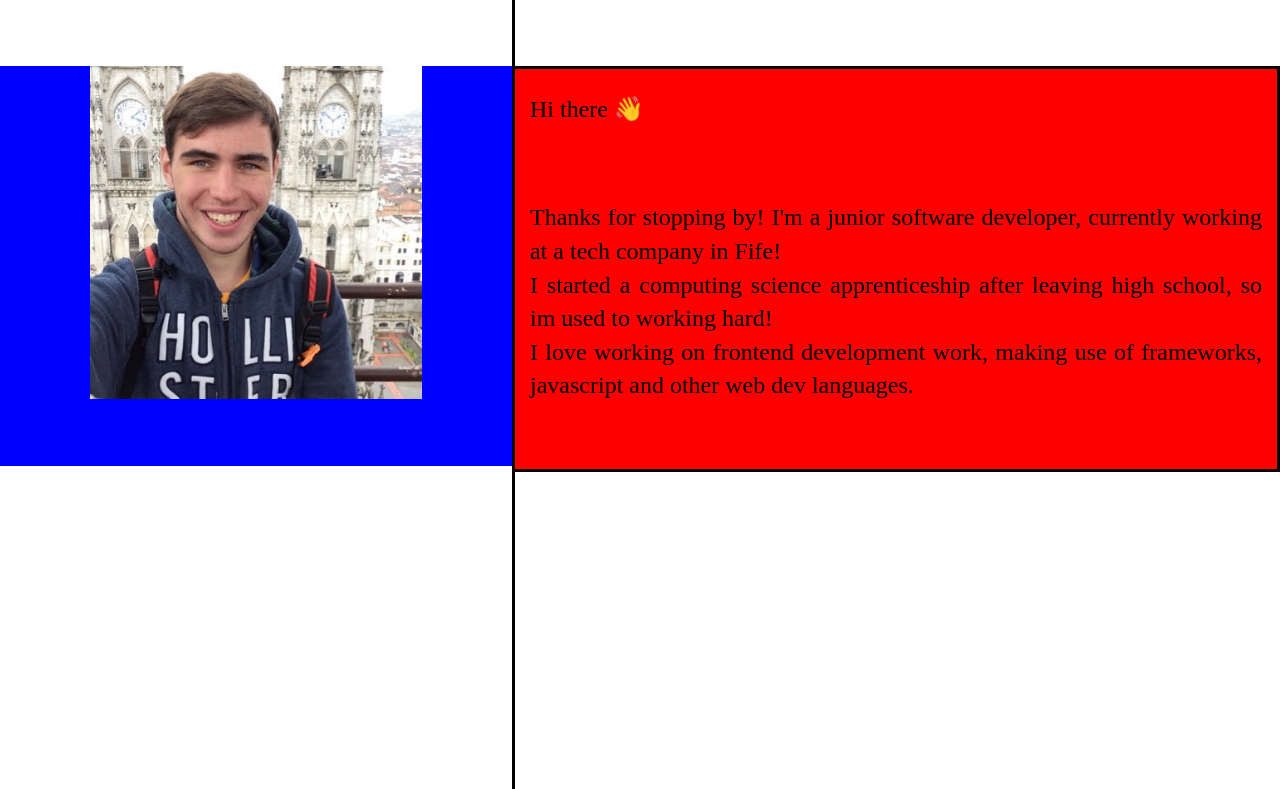
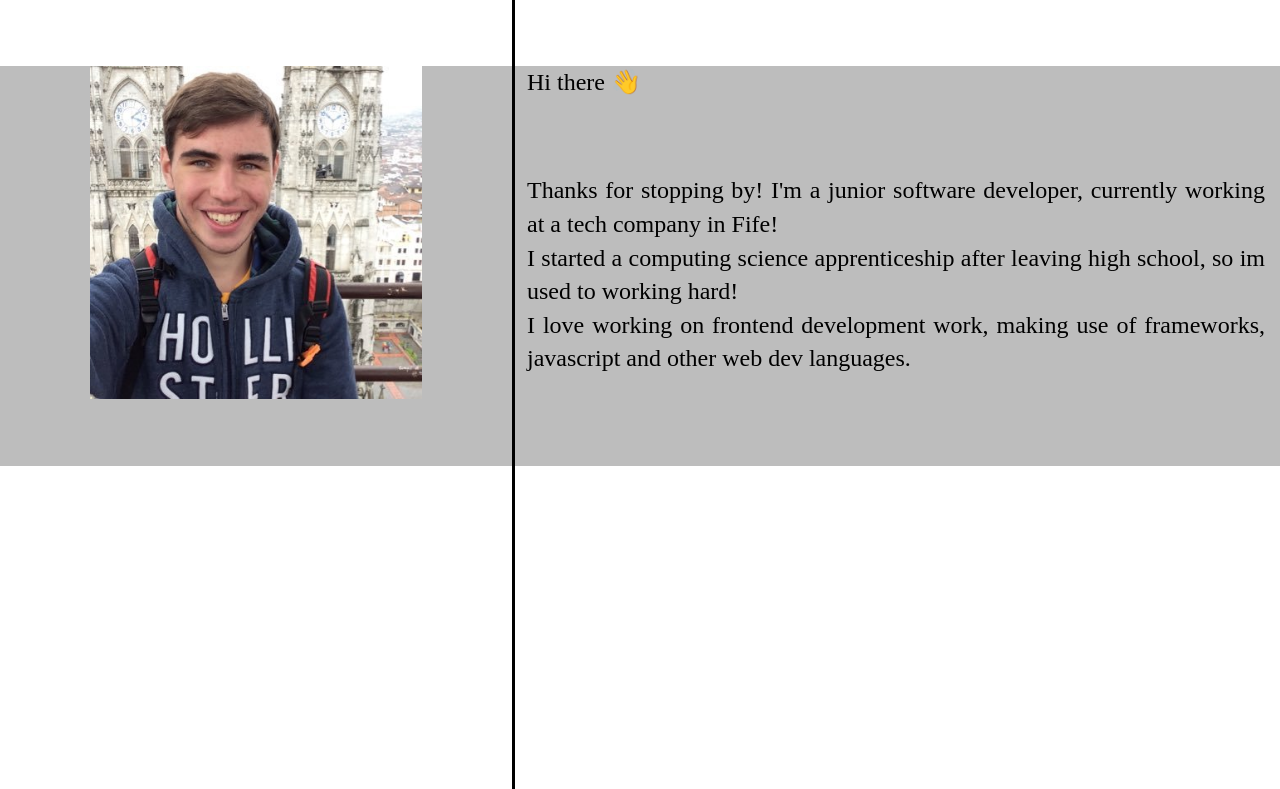
Before and after one commit to AidanH6/AidanH6.github.io, a plain HTML site: page index.html in a window 1280 px wide. Shown: the part 95-884 px from the top of the page. Drawn offline with Linux system fonts and the light colour scheme.

Commit message:
css changes/re-ordering

```diff
--- a/main.css
+++ b/main.css
@@ -43,16 +43,16 @@ p {
 
 .page-title {
     color: var(--secondary-colour);
+    display: inline-block;
     font-size: 2vw;
-    width: 25%;
-    display: inline-block;
     height: inherit;
     padding-top: 8px;
+    width: 25%;
 }
 
 .nav-box {
+    display: inline-block;
     justify-content: space-between;
-    display: inline-block;
     height: inherit;
     width: 28%;
     position: absolute;
@@ -87,8 +87,8 @@ p {
 }
 
 .left {
+    border-right: solid black;
     left: 0;
-    border-right: solid black;
     width: 40%;
 }
 
@@ -98,22 +98,21 @@ p {
 }
 
 .image {
+    background-color: #bdbdbd;
     height: 50%;
     margin-top: 15%;
-    background-color: blue;
 }
 
 /* Change the img class directly */
 img {
+    height: auto;
     max-width: 65%;
-    height: auto;
 }
 
 .info {
+    background-color: #bdbdbd;
+    font-size: 3vh;
+    height: 50%;
     margin-top: 10%;
-    background-color: red;
-    height: 50%;
-    border: solid black;
     text-align: justify;
-    font-size: 3vh;
 }
```
